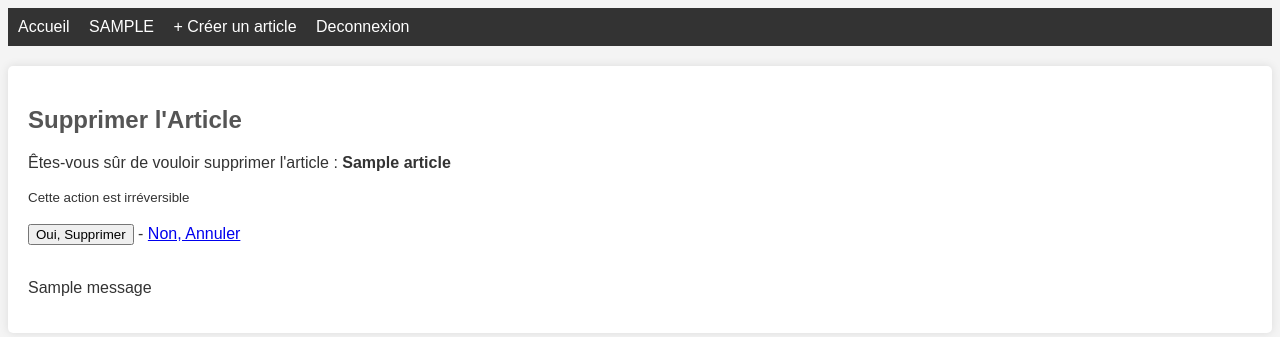
After one commit to Sabbat10/mon-blog-projet, a Django app: page /article/1/delete/ in a window 1280 px wide. The commit adds this page. Shown: the top 337 px of the page. Run offline with Django 5.2, Linux system fonts and the light colour scheme; a user stored in the database is signed in; tables that the repository leaves empty hold one stand-in row (values such as "Sample post"); one stand-in notice (Sample message) is shown.

Commit message:
add delete article

```diff
--- a/blogapp/urls.py
+++ b/blogapp/urls.py
@@ -1,5 +1,5 @@
 from django.urls import path
-from blogapp.views import home_view, connexion_view, inscription_view, deconnexion_view, create_article_view, detail_article_view, update_article_view
+from blogapp.views import home_view, connexion_view, inscription_view, deconnexion_view, create_article_view, detail_article_view, update_article_view, delete_article_view
 
 
 app_name = 'blogapp'
@@ -13,4 +13,5 @@ urlpatterns = [
     path('article/create/', create_article_view, name='create_article'),
     path('article/<int:pk>/', detail_article_view, name='detail_article'),
     path('article/<int:pk>/update/', update_article_view, name='update_article'),
+    path('article/<int:pk>/delete/', delete_article_view, name='delete_article'),
 ]
--- a/blogapp/views.py
+++ b/blogapp/views.py
@@ -106,3 +106,21 @@ def update_article_view(request, pk):
         'create_update_article.html',
         context
     )
+
+
+@login_required
+def delete_article_view(request, pk):
+    article = get_object_or_404(Article, pk=pk)
+
+    if article.author != request.user:
+        return redirect('blogapp:detail_article', pk=article.pk)
+
+    if request.method == 'POST':
+        article.delete()
+        return redirect('blogapp:home')
+
+    context = {
+        'article': article,
+    }
+
+    return render(request, 'delete_article.html', context)
--- /dev/null
+++ b/templates/delete_article.html
@@ -0,0 +1,31 @@
+{% extends 'base.html' %} {% block title %} supression d'un Article
+<!--  -->
+{% endblock title%} {% block content %}
+
+<h2>Supprimer l'Article</h2>
+<form method="post">
+  {% csrf_token %}
+  <p>
+    Êtes-vous sûr de vouloir supprimer l'article :
+    <strong> {{ article.title }} </strong>
+  </p>
+  <small>Cette action est irréversible</small><br /><br />
+  <button type="submit" class="btn btn-danger">Oui, Supprimer</button>
+  -
+  <a
+    href="{% url 'blogapp:detail_article' pk=article.pk %}"
+    class="btn btn-secondary"
+    >Non, Annuler</a
+  >
+</form>
+<br />
+{% if messages %}
+<div class="alert alert-warning">
+  {% for message in messages %}
+  <p>{{ message }}</p>
+  {% endfor %}
+</div>
+{% endif %}
+<!--  -->
+
+{% endblock content %}
--- a/templates/detail_article.html
+++ b/templates/detail_article.html
@@ -33,7 +33,9 @@
 </a>
 -
 
-<a href="#">Supprimer cet Article</a>
+<a href="{% url 'blogapp:delete_article' pk=article.pk%}" class="btn btn-danger"
+  >Supprimer cet Article</a
+>
 <!--  -->
 <hr />
 {% endif%}
```
